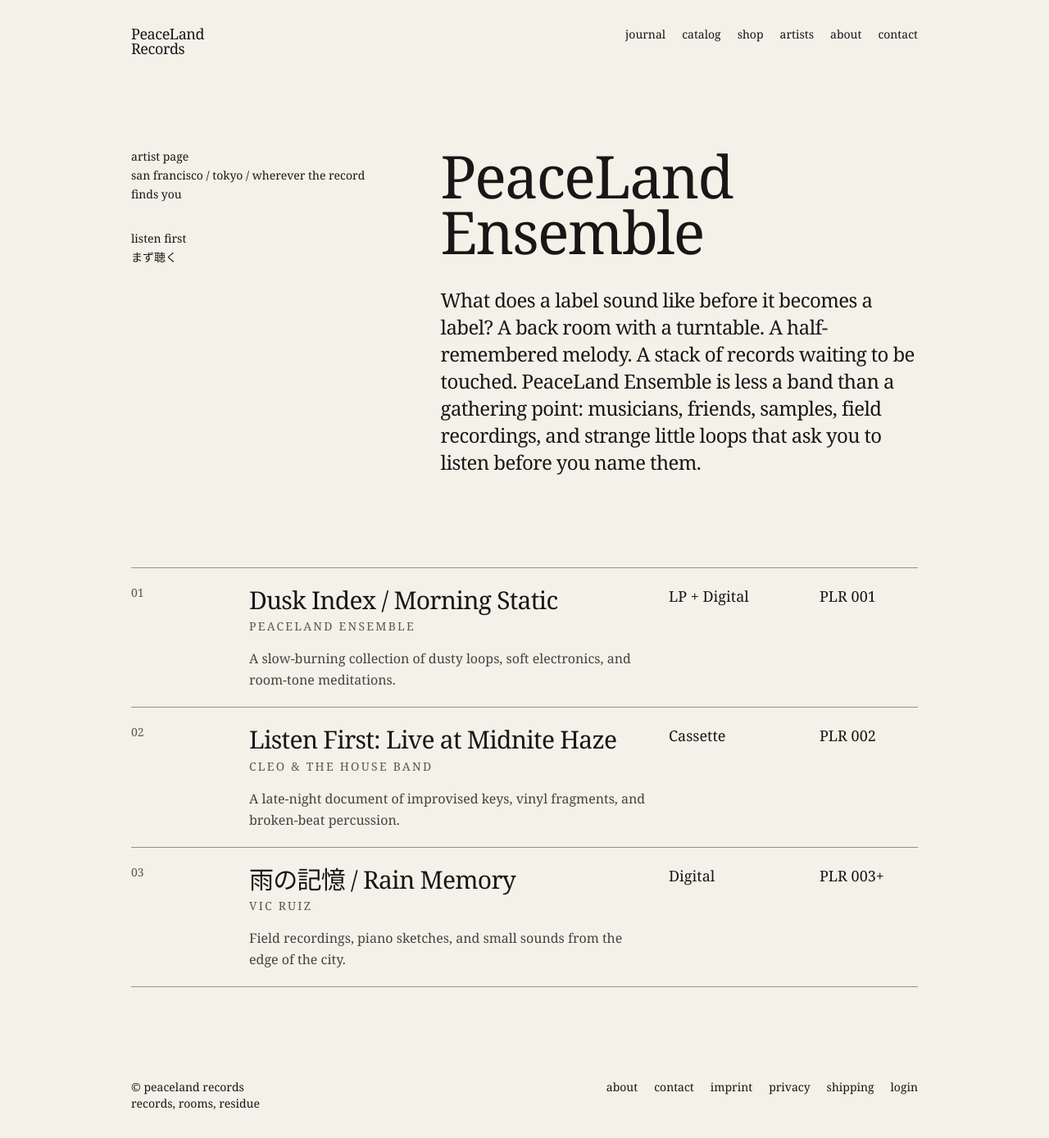
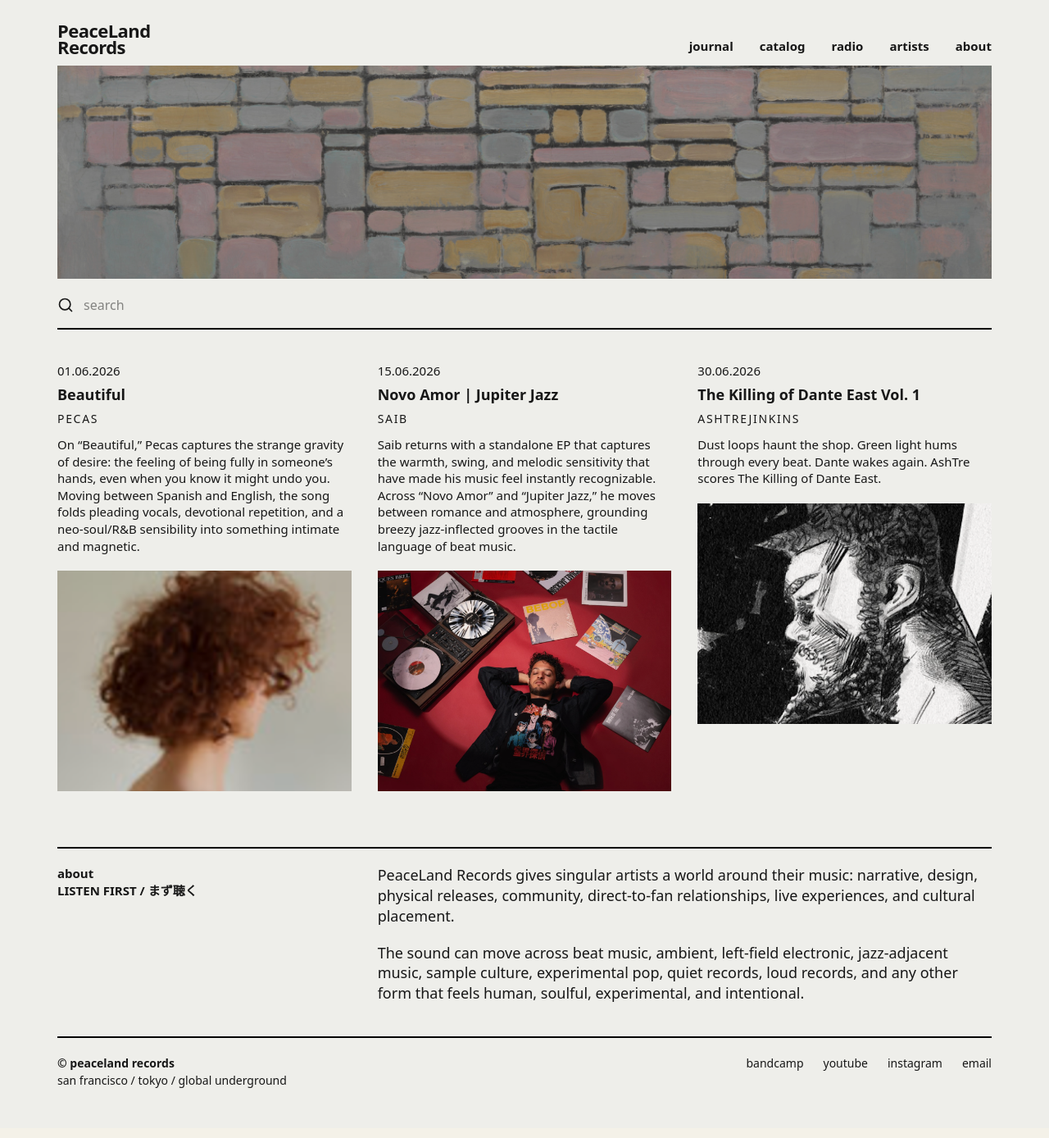
Before and after one commit to nine-inch-nails/peaceland-site, a React (Vite) app: page / in a window 1280 px wide. Shown: the whole page at 82% size. Built offline with nearby package versions, Linux system fonts and the light colour scheme.

Commit message:
Update App.jsx
updated v2.1

```diff
--- a/src/App.jsx
+++ b/src/App.jsx
@@ -1,51 +1,94 @@
-import React from "react";
+import React, { useMemo, useState } from "react";
 
-const nav = ["journal", "catalog", "shop", "artists", "about", "contact"];
+const nav = ["journal", "catalog", "radio", "artists", "about"];
 
-const releases = [
+const journal = [
   {
-    title: "Dusk Index / Morning Static",
-    artist: "PeaceLand Ensemble",
-    format: "LP + Digital",
-    catalog: "PLR 001",
-    note: "A slow-burning collection of dusty loops, soft electronics, and room-tone meditations.",
+    date: "01.06.2026",
+    title: "Beautiful",
+    artist: "Pecas",
+    image: "/pecas-release.png",
+    text: "On “Beautiful,” Pecas captures the strange gravity of desire: the feeling of being fully in someone’s hands, even when you know it might undo you. Moving between Spanish and English, the song folds pleading vocals, devotional repetition, and a neo-soul/R&B sensibility into something intimate and magnetic.",
   },
   {
-    title: "Listen First: Live at Midnite Haze",
-    artist: "Cleo & The House Band",
-    format: "Cassette",
-    catalog: "PLR 002",
-    note: "A late-night document of improvised keys, vinyl fragments, and broken-beat percussion.",
+    date: "15.06.2026",
+    title: "Novo Amor | Jupiter Jazz",
+    artist: "Saib",
+    image: "/saib-release.png",
+    text: "Saib returns with a standalone EP that captures the warmth, swing, and melodic sensitivity that have made his music feel instantly recognizable. Across “Novo Amor” and “Jupiter Jazz,” he moves between romance and atmosphere, grounding breezy jazz-inflected grooves in the tactile language of beat music.",
   },
   {
-    title: "雨の記憶 / Rain Memory",
-    artist: "Vic Ruiz",
-    format: "Digital",
-    catalog: "PLR 003+",
-    note: "Field recordings, piano sketches, and small sounds from the edge of the city.",
+    date: "30.06.2026",
+    title: "The Killing of Dante East Vol. 1",
+    artist: "AshTreJinkins",
+    image: "/ashtre-release.png",
+    text: "Dust loops haunt the shop. Green light hums through every beat. Dante wakes again. AshTre scores The Killing of Dante East.",
   },
 ];
 
-export default function App() {
+const staticSearchItems = [
+  {
+    type: "page",
+    title: "about",
+    subtitle: "LISTEN FIRST / まず聴く",
+    text: "PeaceLand Records gives singular artists a world around their music: narrative, design, physical releases, community, direct-to-fan relationships, live experiences, and cultural placement. The sound can move across beat music, ambient, left-field electronic, jazz-adjacent music, sample culture, experimental pop, quiet records, loud records, and any other form that feels human, soulful, experimental, and intentional.",
+    href: "/#about",
+  },
+  {
+    type: "page",
+    title: "catalog",
+    subtitle: "coming soon",
+    text: "Release pages, catalog numbers, formats, credits, notes, physical editions, and archive entries.",
+    href: "/catalog",
+  },
+  {
+    type: "page",
+    title: "artists",
+    subtitle: "coming soon",
+    text: "Artist worlds, profiles, images, interviews, release histories, and longform notes.",
+    href: "/artists",
+  },
+  {
+    type: "page",
+    title: "radio",
+    subtitle: "coming soon",
+    text: "Mixes, record pulls, studio notes, live sessions, and California ⇄ Tokyo dispatches.",
+    href: "/radio",
+  },
+];
+
+function getNavHref(item) {
+  if (item === "journal") return "/#journal";
+  if (item === "about") return "/#about";
+  if (item === "catalog") return "/catalog";
+  if (item === "radio") return "/radio";
+  if (item === "artists") return "/artists";
+
+  return "/";
+}
+
+function normalize(value) {
+  return value.toLowerCase().trim();
+}
+
+function Header() {
   return (
-    <main className="min-h-screen bg-[#f4f1e8] text-[#171717] font-serif selection:bg-black selection:text-white">
-      <div className="mx-auto max-w-5xl px-5 py-6 sm:px-8 sm:py-8">
-        <header className="mb-20 sm:mb-28">
-          <div className="flex items-start justify-between gap-6">
+    <header className="mb-4">
+      <div className="mb-3 flex items-end justify-between gap-8">
         <a
-              href="#"
-              className="text-lg leading-none tracking-tight hover:italic"
+          href="/"
+          className="text-[22px] font-bold leading-[0.9] tracking-tight"
         >
           PeaceLand
           <br />
           Records
         </a>
 
-            <nav className="hidden gap-5 text-sm lowercase sm:flex">
+        <nav className="hidden gap-8 text-[15px] font-bold lowercase sm:flex">
           {nav.map((item) => (
             <a
               key={item}
-                  href="#"
+              href={getNavHref(item)}
               className="underline decoration-transparent underline-offset-4 hover:decoration-current"
             >
               {item}
@@ -54,11 +97,26 @@ export default function App() {
         </nav>
       </div>
 
-          <nav className="mt-12 flex flex-wrap gap-x-5 gap-y-2 text-sm lowercase sm:hidden">
+      <div className="relative mb-5 h-[210px] w-full overflow-hidden bg-black sm:h-[260px]">
+        <img
+          src="/mondrian-grid.png"
+          alt="PeaceLand Records banner"
+          className="h-full w-full object-cover opacity-80"
+        />
+
+        <div className="absolute inset-0 bg-white/10" />
+
+        <div className="absolute inset-0 flex items-center justify-center">
+          <div className="banner-ink text-center leading-[0.9] tracking-tight">
+          </div>
+        </div>
+      </div>
+
+      <nav className="mb-9 flex flex-wrap gap-x-7 gap-y-2 border-b-2 border-black pb-3 text-[15px] font-bold lowercase sm:hidden">
         {nav.map((item) => (
           <a
             key={item}
-                href="#"
+            href={getNavHref(item)}
             className="underline decoration-transparent underline-offset-4 hover:decoration-current"
           >
             {item}
@@ -66,90 +124,283 @@ export default function App() {
         ))}
       </nav>
     </header>
+  );
+}
 
-        <section className="mb-20 grid grid-cols-1 gap-10 sm:mb-28 lg:grid-cols-[1.05fr_1.95fr] lg:gap-16">
-          <aside className="text-sm leading-relaxed lowercase">
-            <p>artist page</p>
-            <p>san francisco / tokyo / wherever the record finds you</p>
+function Footer() {
+  return (
+    <footer
+      id="contact"
+      className="border-t-2 border-black py-5 text-[14px] lowercase"
+    >
+      <div className="flex flex-col justify-between gap-5 sm:flex-row">
+        <div>
+          <p className="font-bold">© PeaceLand Records</p>
+          <p>san francisco / tokyo / global underground</p>
+        </div>
 
-            <div className="mt-8">
-              <p>listen first</p>
-              <p>まず聴く</p>
+        <nav className="flex flex-wrap gap-x-6 gap-y-2">
+          {["bandcamp", "youtube", "instagram", "email"].map((item) => (
+            <a
+              key={item}
+              href={
+                item === "email" ? "mailto:hello@peacelandrecords.com" : "#"
+              }
+              className="underline decoration-transparent underline-offset-4 hover:decoration-current"
+            >
+              {item}
+            </a>
+          ))}
+        </nav>
       </div>
-          </aside>
+    </footer>
+  );
+}
 
-          <div>
-            <h1 className="mb-8 text-4xl font-normal leading-[0.95] tracking-tight sm:text-6xl md:text-7xl">
-              PeaceLand Ensemble
-            </h1>
+function ComingSoonPage({ pageTitle }) {
+  return (
+    <main className="min-h-screen bg-[#eeeeea] text-[#171717] selection:bg-black selection:text-white">
+      <div className="mx-auto max-w-[1180px] px-5 py-7">
+        <Header />
 
-            <p className="max-w-2xl text-xl leading-snug tracking-tight sm:text-2xl">
-              What does a label sound like before it becomes a label? A back
-              room with a turntable. A half-remembered melody. A stack of
-              records waiting to be touched. PeaceLand Ensemble is less a band
-              than a gathering point: musicians, friends, samples, field
-              recordings, and strange little loops that ask you to listen before
-              you name them.
+        <section className="mb-14 grid grid-cols-1 gap-8 border-b-2 border-black pb-14 md:grid-cols-3">
+          <div className="text-[15px] font-bold leading-snug lowercase">
+            <p>{pageTitle}</p>
+            <p>coming soon</p>
+          </div>
+
+          <div className="text-[22px] leading-snug md:col-span-2">
+            <p>
+              This section is coming soon. PeaceLand is opening slowly: first
+              the journal, then the archive, then the rooms around it.
+            </p>
+
+            <a
+              href="/"
+              className="mt-6 inline-block border-2 border-black px-4 py-2 text-[14px] font-bold lowercase hover:bg-black hover:text-[#eeeeea]"
+            >
+              return to journal
+            </a>
+          </div>
+        </section>
+
+        <Footer />
+      </div>
+    </main>
+  );
+}
+
+export default function App() {
+  const [search, setSearch] = useState("");
+  const path = window.location.pathname;
+
+  if (path === "/catalog") {
+    return <ComingSoonPage pageTitle="catalog" />;
+  }
+
+  if (path === "/radio") {
+    return <ComingSoonPage pageTitle="radio" />;
+  }
+
+  if (path === "/artists") {
+    return <ComingSoonPage pageTitle="artists" />;
+  }
+
+  const searchItems = useMemo(() => {
+    const journalItems = journal.map((entry) => ({
+      type: "journal",
+      title: entry.title,
+      subtitle: entry.artist,
+      text: entry.text,
+      href: "/#journal",
+    }));
+
+    return [...journalItems, ...staticSearchItems];
+  }, []);
+
+  const results = useMemo(() => {
+    const query = normalize(search);
+
+    if (!query) return [];
+
+    return searchItems.filter((item) => {
+      const haystack = normalize(
+        `${item.type} ${item.title} ${item.subtitle} ${item.text}`,
+      );
+
+      return haystack.includes(query);
+    });
+  }, [search, searchItems]);
+
+  const filteredJournal = useMemo(() => {
+    const query = normalize(search);
+
+    if (!query) return journal;
+
+    return journal.filter((entry) => {
+      const haystack = normalize(
+        `${entry.date} ${entry.title} ${entry.artist} ${entry.text}`,
+      );
+
+      return haystack.includes(query);
+    });
+  }, [search]);
+
+  return (
+    <main className="min-h-screen bg-[#eeeeea] text-[#171717] selection:bg-black selection:text-white">
+      <div className="mx-auto max-w-[1180px] px-5 py-7">
+        <Header />
+
+        <section id="search" className="mb-10 border-b-2 border-black pb-4">
+          <div className="flex items-center gap-3">
+            <svg
+              aria-hidden="true"
+              viewBox="0 0 24 24"
+              className="h-5 w-5 shrink-0"
+              fill="none"
+              stroke="currentColor"
+              strokeWidth="2"
+              strokeLinecap="round"
+              strokeLinejoin="round"
+            >
+              <circle cx="11" cy="11" r="8" />
+              <path d="m21 21-4.3-4.3" />
+            </svg>
+
+            <label htmlFor="site-search" className="sr-only">
+              Search PeaceLand Records
+            </label>
+
+            <input
+              id="site-search"
+              type="search"
+              value={search}
+              onChange={(event) => setSearch(event.target.value)}
+              placeholder="search"
+              className="w-full bg-transparent text-[16px] lowercase outline-none placeholder:text-black/45"
+            />
+
+            {search && (
+              <button
+                type="button"
+                onClick={() => setSearch("")}
+                className="shrink-0 text-[13px] lowercase underline underline-offset-4"
+              >
+                clear
+              </button>
+            )}
+          </div>
+
+          {search && (
+            <div className="mt-4">
+              <p className="mb-3 text-[13px] lowercase opacity-70">
+                {results.length} result{results.length === 1 ? "" : "s"}
+              </p>
+
+              {results.length > 0 ? (
+                <div className="border-t border-black/30">
+                  {results.map((result) => (
+                    <a
+                      key={`${result.type}-${result.title}`}
+                      href={result.href}
+                      className="block border-b border-black/30 py-3 hover:bg-black hover:text-[#eeeeea]"
+                    >
+                      <p className="text-[13px] lowercase opacity-70">
+                        {result.type}
+                      </p>
+
+                      <h2 className="text-[18px] font-bold leading-tight">
+                        {result.title}
+                      </h2>
+
+                      <p className="mt-1 text-[14px] uppercase tracking-[0.12em]">
+                        {result.subtitle}
+                      </p>
+
+                      <p className="mt-2 max-w-3xl text-[14px] leading-snug">
+                        {result.text}
+                      </p>
+                    </a>
+                  ))}
+                </div>
+              ) : (
+                <p className="text-[15px] leading-snug">
+                  no results. try “pecas,” “radio,” “tokyo,” “physical,” or
+                  “saib.”
+                </p>
+              )}
+            </div>
+          )}
+        </section>
+
+        <section
+          id="journal"
+          className="mb-14 grid grid-cols-1 gap-x-8 gap-y-14 md:grid-cols-3"
+        >
+          {filteredJournal.map((entry) => (
+            <article key={entry.title} className="text-[15px] leading-snug">
+              <p className="mb-2 tabular-nums">{entry.date}</p>
+
+              <h2 className="mb-2 text-[18px] font-bold leading-tight">
+                <a
+                  href="#"
+                  className="underline decoration-transparent underline-offset-4 hover:decoration-current"
+                >
+                  {entry.title}
+                </a>
+              </h2>
+
+              <p className="mb-3 text-[14px] uppercase tracking-[0.12em]">
+                {entry.artist}
+              </p>
+
+              <p className="mb-5">{entry.text}</p>
+
+              <div className="mb-3 aspect-[4/3] w-full overflow-hidden bg-black/10">
+                <img
+                  src={entry.image}
+                  alt={`${entry.artist} – ${entry.title}`}
+                  className="h-full w-full object-cover"
+                />
+              </div>
+            </article>
+          ))}
+
+          {filteredJournal.length === 0 && (
+            <div className="text-[15px] leading-snug md:col-span-3">
+              <p className="font-bold">no journal entries found.</p>
+              <p>clear the search to see all entries.</p>
+            </div>
+          )}
+        </section>
+
+        <section
+          id="about"
+          className="mb-10 grid grid-cols-1 gap-8 border-t-2 border-black pt-5 md:grid-cols-3"
+        >
+          <div className="text-[15px] font-bold leading-snug">
+            <p>about</p>
+            <p>LISTEN FIRST / まず聴く</p>
+          </div>
+
+          <div className="text-[18px] leading-snug md:col-span-2">
+            <p>
+              PeaceLand Records gives singular artists a world around their
+              music: narrative, design, physical releases, community,
+              direct-to-fan relationships, live experiences, and cultural
+              placement.
+            </p>
+
+            <p className="mt-5">
+              The sound can move across beat music, ambient, left-field
+              electronic, jazz-adjacent music, sample culture, experimental pop,
+              quiet records, loud records, and any other form that feels human,
+              soulful, experimental, and intentional.
             </p>
           </div>
         </section>
 
-        <section aria-label="Releases" className="border-t border-black/40">
-          {releases.map((release, index) => (
-            <article
-              key={release.catalog}
-              className="group grid grid-cols-1 gap-3 border-b border-black/40 py-5 md:grid-cols-[120px_1fr_160px_120px] md:gap-6"
-            >
-              <div className="text-sm tabular-nums opacity-70">
-                {String(index + 1).padStart(2, "0")}
-              </div>
-
-              <div>
-                <a
-                  href="#"
-                  className="text-2xl leading-tight tracking-tight underline decoration-transparent underline-offset-4 group-hover:decoration-current sm:text-3xl"
-                >
-                  {release.title}
-                </a>
-
-                <p className="mt-1 text-sm uppercase tracking-[0.16em] opacity-70">
-                  {release.artist}
-                </p>
-
-                <p className="mt-4 max-w-xl text-base leading-relaxed opacity-80">
-                  {release.note}
-                </p>
-              </div>
-
-              <div className="text-base md:text-lg">{release.format}</div>
-
-              <div className="text-base tabular-nums md:text-lg">
-                {release.catalog}
-              </div>
-            </article>
-          ))}
-        </section>
-
-        <footer className="mt-20 flex flex-col justify-between gap-8 text-sm lowercase sm:mt-28 sm:flex-row">
-          <div>
-            <p>© PeaceLand Records</p>
-            <p>records, rooms, residue</p>
-          </div>
-
-          <nav className="flex flex-wrap gap-x-5 gap-y-2">
-            {["about", "contact", "imprint", "privacy", "shipping", "login"].map(
-              (item) => (
-                <a
-                  key={item}
-                  href="#"
-                  className="underline decoration-transparent underline-offset-4 hover:decoration-current"
-                >
-                  {item}
-                </a>
-              ),
-            )}
-          </nav>
-        </footer>
+        <Footer />
       </div>
     </main>
   );
```
Lines whose indentation alone changed are shown as unchanged.
